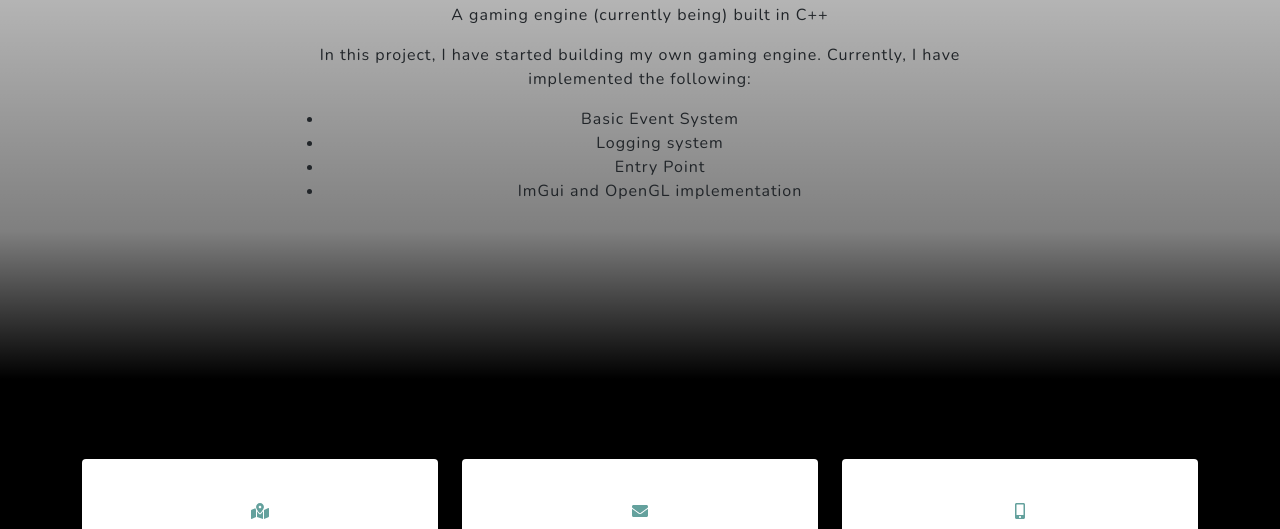
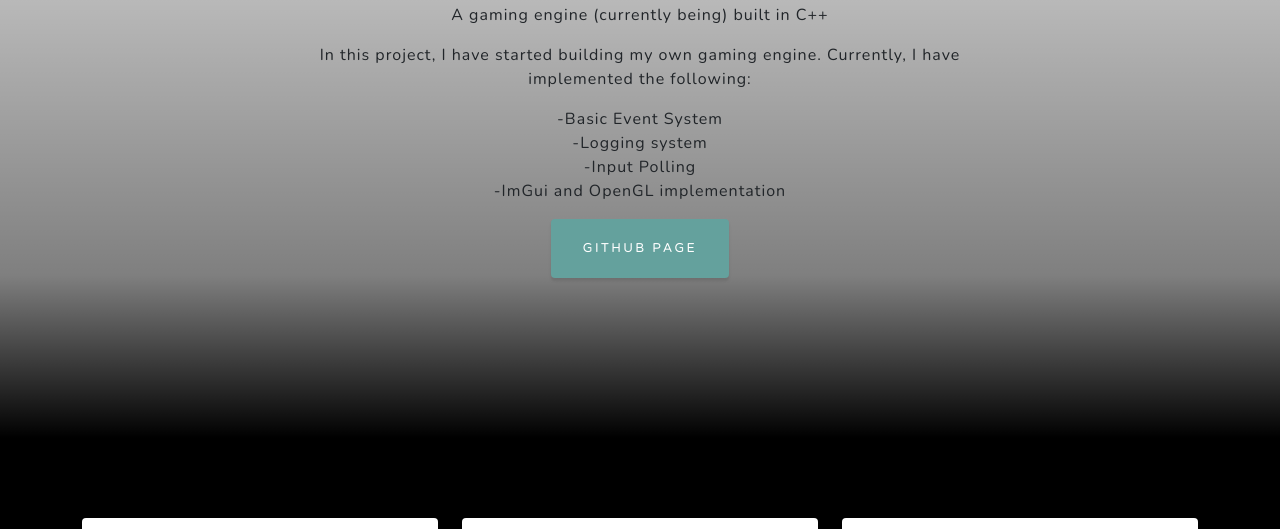
Before and after one commit to VerhelleLuka/Portfolio, a plain HTML site: page CaramelEngine.html in a window 1280 px wide. Shown: the part 213-742 px from the top of the page. Drawn offline with nearby package versions, Linux system fonts and the light colour scheme.

Commit message:
Update CaramelEngine.html

```diff
--- a/CaramelEngine.html
+++ b/CaramelEngine.html
@@ -43,16 +43,17 @@
                         <p>A gaming engine (currently being) built in C++</p>
                         <!-- <iframe width="560" height="315" src="https://www.youtube.com/embed/Pwx26P_D61o"></iframe> -->
                         <p>In this project, I have started building my own gaming engine. Currently, I have implemented the following:</p>
-                        <ul>
-                            <li>Basic Event System</li>
-                            <li>Logging system</li>
-                            <li>Entry Point</li>
-                             <li>ImGui and OpenGL implementation</li>
 
-                        </ul>
+                           -Basic Event System<br/>
+                            -Logging system<br/>
+                            -Input Polling<br/>
+                            -ImGui and OpenGL implementation<br/>
+
+
                         <p></p>
                         <p></p>
                         <p></p>
+                         <a class="btn btn-primary mx-auto" href="https://github.com/VerhelleLuka/Caramel" download="">Github Page</a>
 
                     </div>
                 </div>
```
